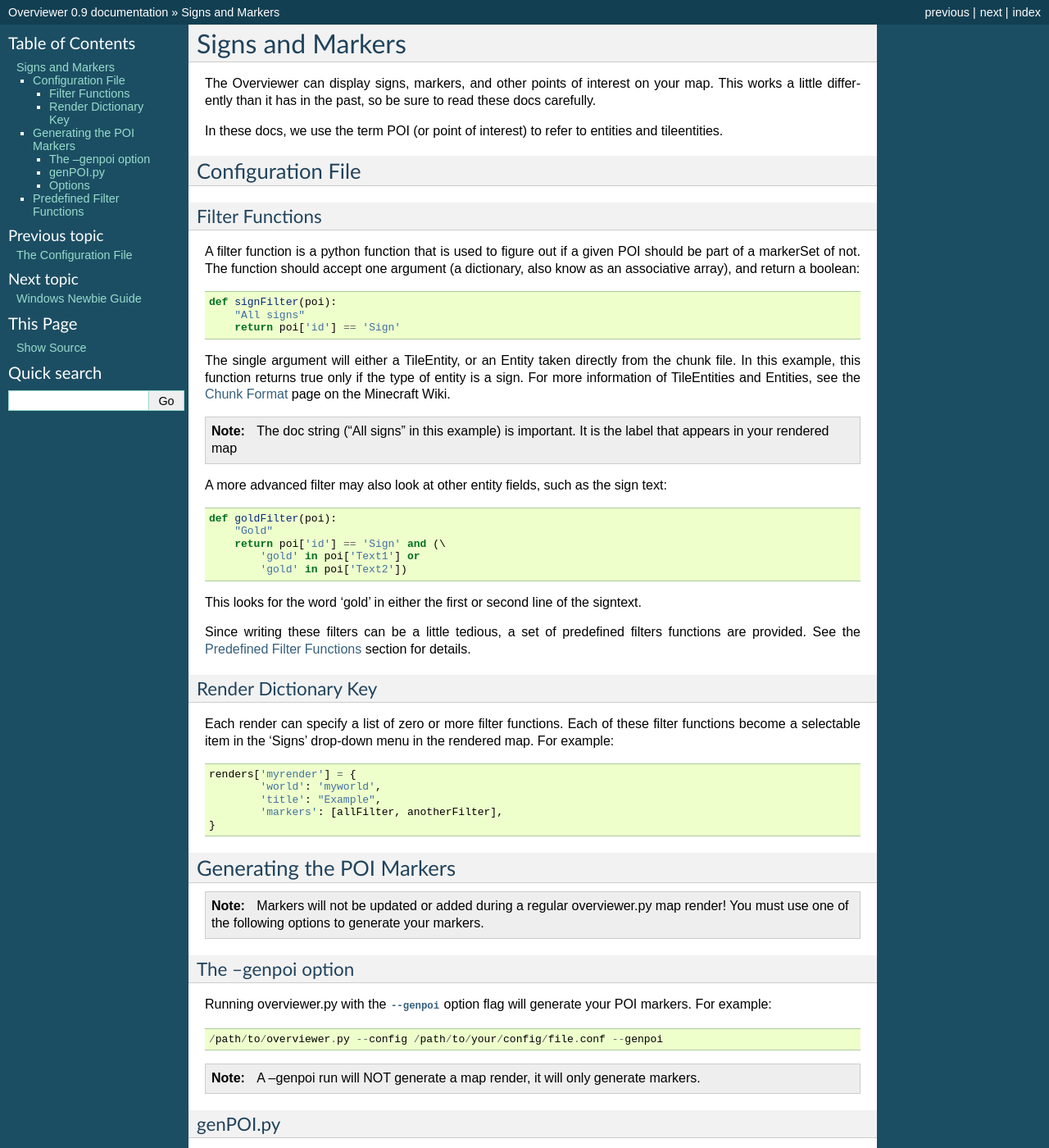
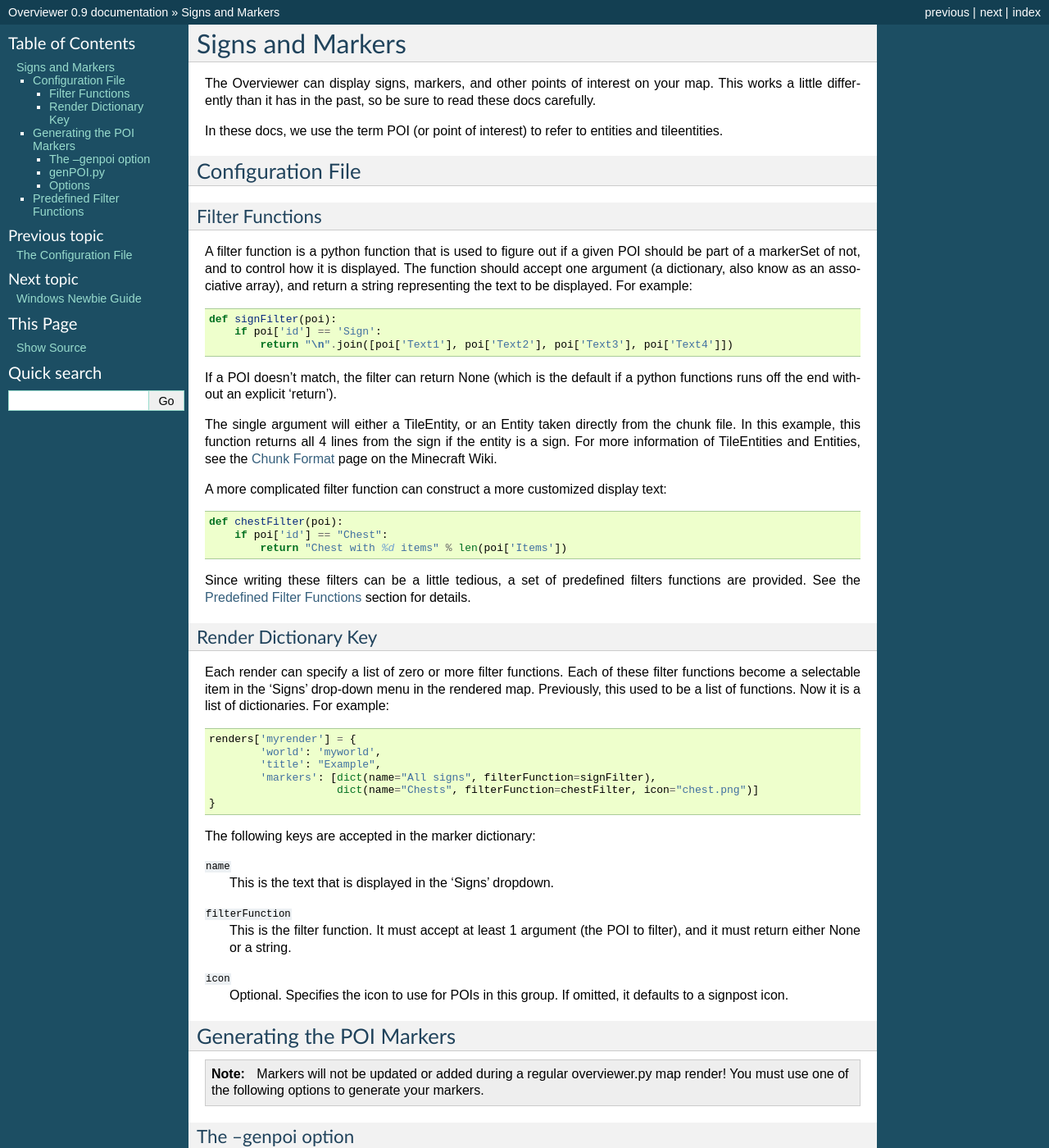
Before and after one commit to overviewer/Minecraft-Overviewer, a Sphinx documentation site: the page built from docs/signs.rst, in a window 1280 px wide and 1400 px high. Shown: the whole window at 82% size. Built offline with Sphinx 7.4.7, drawn with Linux system fonts in a browser that asks for light colours.

Commit message:
Revised syntax/method for specifying POIs

```diff
--- a/docs/signs.rst
+++ b/docs/signs.rst
@@ -20,32 +20,30 @@ Filter Functions
 ----------------
 
 A filter function is a python function that is used to figure out if a given POI
-should be part of a markerSet of not.  The function should accept one argument
-(a dictionary, also know as an associative array), and return a boolean::
+should be part of a markerSet of not, and to control how it is displayed.
+The function should accept one argument (a dictionary, also know as an associative
+array), and return a string representing the text to be displayed.  For example::
 
     def signFilter(poi):
-        "All signs"
-        return poi['id'] == 'Sign'
+        if poi['id'] == 'Sign':
+            return "\n".join([poi['Text1'], poi['Text2'], poi['Text3'], poi['Text4']])
+
+If a POI doesn't match, the filter can return None (which is the default if a python
+functions runs off the end without an explicit 'return').
 
 The single argument will either a TileEntity, or an Entity taken directly from
-the chunk file.  In this example, this function returns true only if the type
-of entity is a sign.  For more information of TileEntities and Entities, see
+the chunk file.  In this example, this function returns all 4 lines from the sign
+if the entity is a sign.
+For more information of TileEntities and Entities, see
 the `Chunk Format <http://www.minecraftwiki.net/wiki/Chunk_format>`_ page on
 the Minecraft Wiki.
 
-.. note::
-   The doc string ("All signs" in this example) is important.  It is the label
-   that appears in your rendered map
+A more complicated filter function can construct a more customized display text::
 
-A more advanced filter may also look at other entity fields, such as the sign text::
+    def chestFilter(poi):
+        if poi['id'] == "Chest":
+            return "Chest with %d items" % len(poi['Items'])
 
-    def goldFilter(poi):
-        "Gold"
-        return poi['id'] == 'Sign' and (\
-            'gold' in poi['Text1'] or
-            'gold' in poi['Text2'])
-
-This looks for the word 'gold' in either the first or second line of the signtext.
 
 Since writing these filters can be a little tedious, a set of predefined filters
 functions are provided.  See the :ref:`predefined_filter_functions` section for
@@ -56,15 +54,29 @@ Render Dictionary Key
 
 Each render can specify a list of zero or more filter functions.  Each of these
 filter functions become a selectable item in the 'Signs' drop-down menu in the
-rendered map.  For example::
+rendered map.  Previously, this used to be a list of functions.  Now it is a list
+of dictionaries.  For example::
 
     renders['myrender'] = {
             'world': 'myworld',
             'title': "Example",
-            'markers': [allFilter, anotherFilter],
+            'markers': [dict(name="All signs", filterFunction=signFilter),
+                        dict(name="Chests", filterFunction=chestFilter, icon="chest.png")]
     }
 
 
+The following keys are accepted in the marker dictionary:
+
+``name``
+    This is the text that is displayed in the 'Signs' dropdown.
+
+``filterFunction``
+    This is the filter function.  It must accept at least 1 argument (the POI to filter),
+    and it must return either None or a string.
+
+``icon``
+    Optional.  Specifies the icon to use for POIs in this group.  If omitted, it defaults
+    to a signpost icon.
 
 
 Generating the POI Markers
```
Also changed, not shown: genPOI.py (+16 -8 lines), 2 other files.
